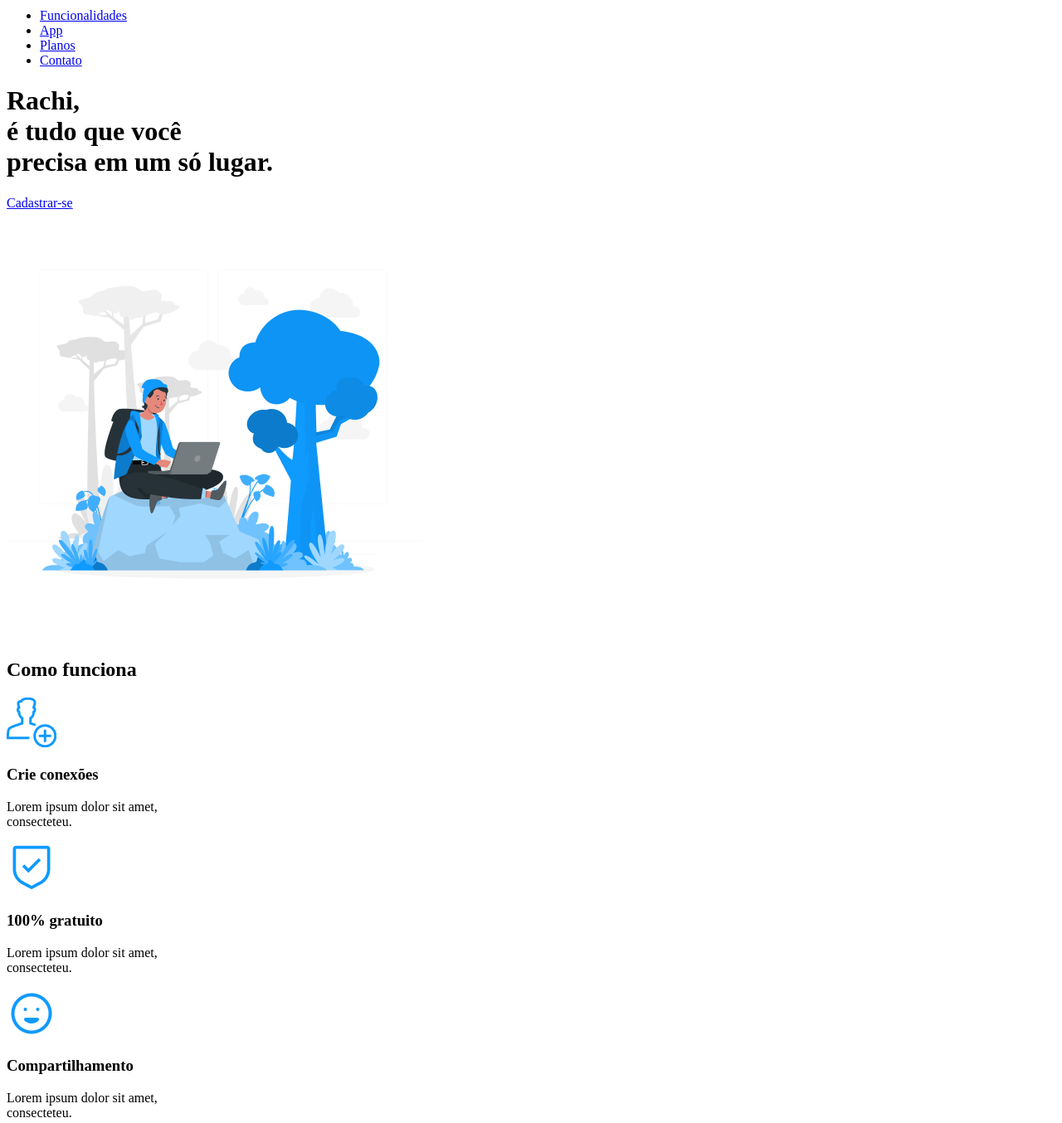
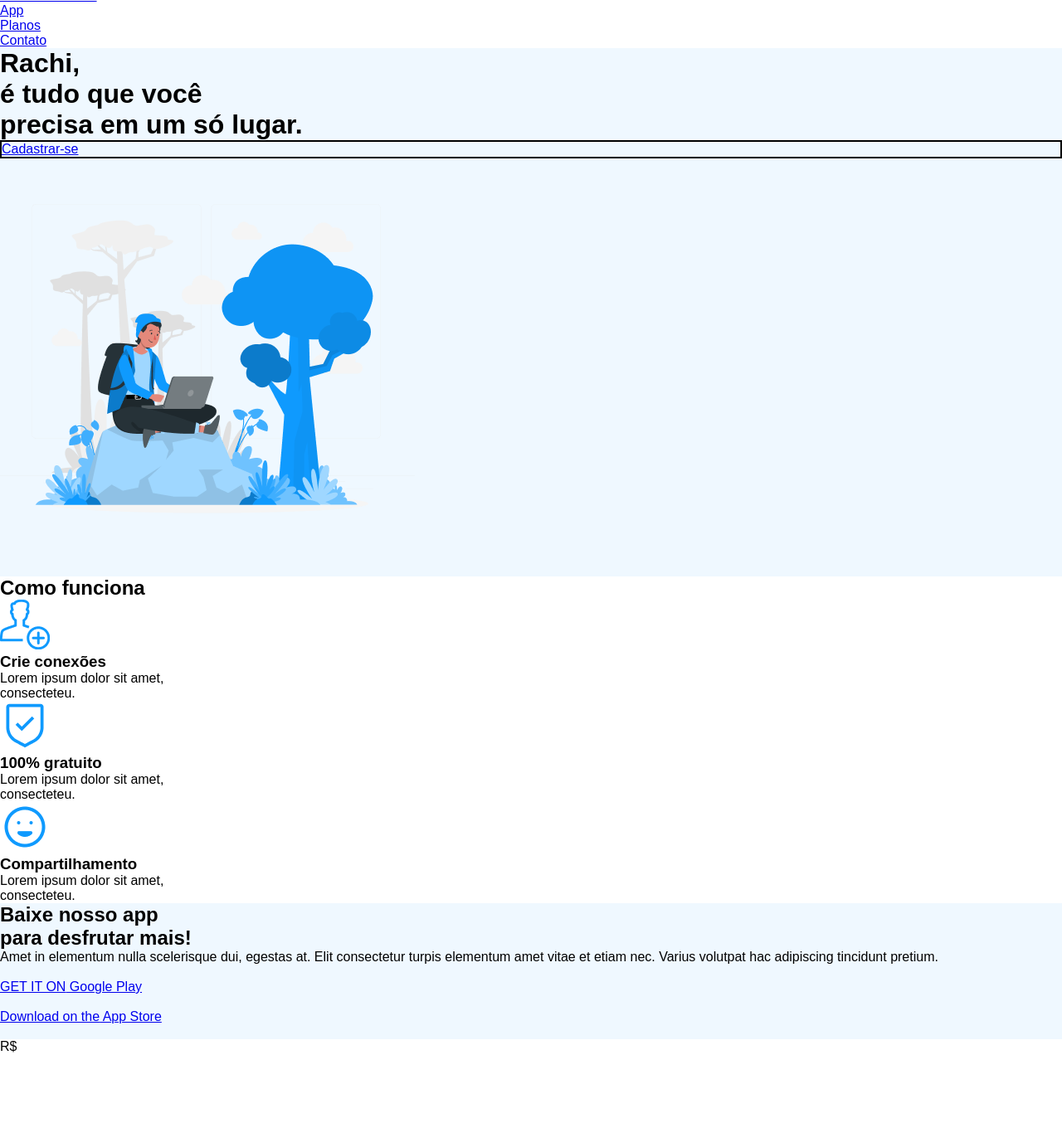
Before and after one commit to Ceiki/Projeto_Rachi, a plain HTML site: page index.html in a window 1280 px wide. Shown: the part 32-1386 px from the top of the page at 83% size. After the commit the page ends 1303 px from the top, so only its background shows below. Drawn offline with Linux system fonts and the light colour scheme; files that its build step writes are made by us from their sources.

Commit message:
styles
Cor de fundo.
Teste

```diff
--- a/index.html
+++ b/index.html
@@ -3,7 +3,7 @@
 <head>
     <meta charset="UTF-8">
     <meta name="viewport" content="width=device-width, initial-scale=1.0">
-    <link rel='stylesheet' type='text/css' media='screen' href='css/style.css'>
+    <link rel='stylesheet' type='text/css' media='screen' href='./styles/style.css'>
 
     <title>Rachi</title>
 </head>
@@ -11,7 +11,9 @@
     <nav id="nav">
         <div class="container">
             <a href="home"><img src="assets//Images/Group 33553.png" alt="Logo"></a>
-
+            <button>
+                <i class="menu"></i>
+            </button>
             <ul>
                 <li><a href="func">Funcionalidades</a></li>
                 <li><a href="app">App</a></li>
@@ -23,7 +25,7 @@
         </div>
     </nav>
 
-    <header id="home">
+    <header class="header" id="home">
         <div class="container">
             <div class="div_texto">
                 <h1>Rachi, <br>
@@ -62,7 +64,7 @@
         </div>
     </section>
 
-    <section id="app">
+    <section class="app" id="app">
         <div class="container">
             <div class="div_texto">
                 <h2>Baixe nosso app <br> para desfrutar mais!</h2>
@@ -95,7 +97,7 @@
             </div>
         </div>
     </section>
-
+    <p>R$</p>
 
 
 
--- a/styles/style.css
+++ b/styles/style.css
@@ -0,0 +1,20 @@
+* {
+    margin: 0;
+    padding: 0;
+    box-sizing: border-box;
+    font-family: Arial, Helvetica, sans-serif;
+}
+.header{
+    background-color: #EFF8FF;
+    width: 100%;
+}
+.app{
+    background-color: #EFF8FF;
+    width: 100%;
+}
+.btn_azul{
+    width: 100%;
+    border: 2px solid black;
+}
+@font-face {
+    font-family: ;   src: url();}
```
